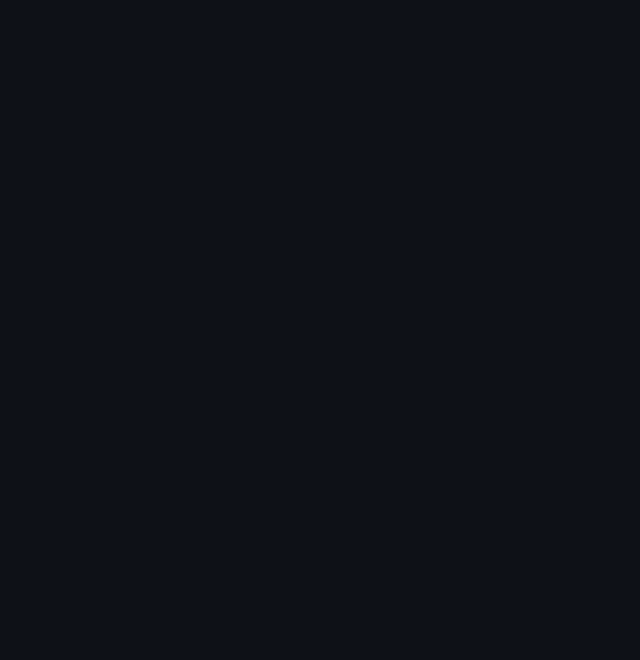
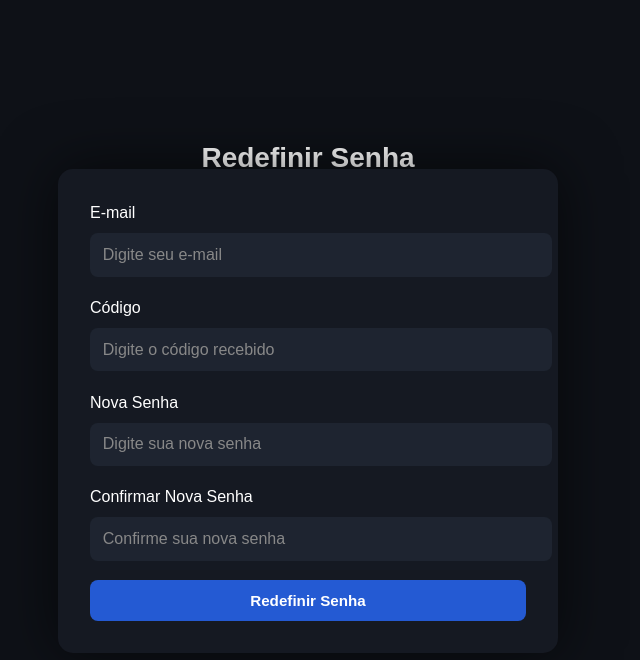
Before and after one commit to Masterbarreto/Front_Aulas, a React (Vite) app: page /reset-password-confirm in a window 1280 px wide. Before the commit this address had no page. Shown: the top 660 px of the page, without its empty margins (332-972 px from the left). Built offline with nearby package versions, Linux system fonts and the light colour scheme.

Commit message:
feat: add password reset and account validation functionality with new screens and routing

```diff
--- a/src/App.jsx
+++ b/src/App.jsx
@@ -1,11 +1,13 @@
 // App.tsx
-import { BrowserRouter as Router, Routes, Route } from 'react-router-dom';
+import { BrowserRouter as Router, Routes, Route } from "react-router-dom";
 import { LoginPages } from "../src/components/screens/Login";
-import {HomePage } from "../src/components/screens/Home";
-import {RegisterScreen} from "../src/components/screens/ResiterScreen";
+import { HomePage } from "../src/components/screens/Home";
+import { RegisterScreen } from "../src/components/screens/ResiterScreen";
+import { RenderPassword } from "../src/components/screens/renderPasword";
+import { ValidateAccount } from "../src/components/screens/ValidateAccount";
+import { ResetPasswordScreen } from "../src/components/screens/ResetPasswordScreen"; // Importa a nova tela
 
-
-import './App.css';
+import "./App.css";
 
 function App() {
   return (
@@ -14,6 +16,9 @@ function App() {
         <Route path="/" element={<LoginPages />} />
         <Route path="/home" element={<HomePage />} />
         <Route path="/register" element={<RegisterScreen />} />
+        <Route path="/reset-password" element={<RenderPassword />} />
+        <Route path="/validate-account" element={<ValidateAccount />} />
+        <Route path="/reset-password-confirm" element={<ResetPasswordScreen />} /> {/* Nova rota */}
       </Routes>
       <main className="content"></main>
     </Router>
--- a/src/components/screens/Login.tsx
+++ b/src/components/screens/Login.tsx
@@ -25,9 +25,13 @@ export function LoginPages() {
   } = useForm<LoginData>({ resolver: yupResolver(schema) });
 
   const [serverError, setServerError] = useState("");
+  const [loading, setLoading] = useState(false); // Estado para controlar o carregamento
   const navigate = useNavigate();
 
   const onSubmit = async (data: LoginData) => {
+    setLoading(true); // Ativa o estado de carregamento
+    setServerError(""); // Limpa mensagens de erro anteriores
+
     try {
       const response = await axios.post(`${import.meta.env.VITE_API_URL}/users/login`, data);
       console.log("Login bem-sucedido:", response.data);
@@ -44,7 +48,16 @@ export function LoginPages() {
       }
     } catch (error: any) {
       console.error("Erro ao fazer login:", error);
-      setServerError(error?.response?.data?.message || "Erro desconhecido.");
+      const errorMessage = error?.response?.data?.message || "Erro desconhecido.";
+
+      // Redireciona para a rota de validação se a conta não estiver verificada
+      if (errorMessage === "Conta não verificada. Verifique seu e-mail.") {
+        navigate("/validate-account", { state: { email: data.email } });
+      } else {
+        setServerError(errorMessage);
+      }
+    } finally {
+      setLoading(false); // Desativa o estado de carregamento
     }
   };
 
@@ -60,7 +73,7 @@ export function LoginPages() {
         <Controller
           control={control}
           name="email"
-          defaultValue="" // Define um valor padrão vazio
+          defaultValue=""
           render={({ field }) => (
             <input type="email" placeholder="Digite seu email" className="input" {...field} />
           )}
@@ -71,7 +84,7 @@ export function LoginPages() {
         <Controller
           control={control}
           name="password"
-          defaultValue="" // Define um valor padrão vazio
+          defaultValue=""
           render={({ field }) => (
             <input type="password" placeholder="Digite sua senha" className="input" {...field} />
           )}
@@ -79,11 +92,15 @@ export function LoginPages() {
 
         {serverError && <p className="error-message">{serverError}</p>}
 
+        {loading && <p className="loading-message">Carregando...</p>} {/* Indicador de carregamento */}
+
         <div className="container-forgot-password">
-          <a href="/">Esqueceu a senha?</a>
+          <a href="/reset-password">Esqueceu a senha?</a>
         </div>
 
-        <button type="submit" className="btn-login">Entrar</button>
+        <button type="submit" className="btn-login" disabled={loading}>
+          {loading ? "Entrando..." : "Entrar"} {/* Botão muda de texto durante o carregamento */}
+        </button>
 
         <div className="container-register-text">
           <p className="register-text">
--- /dev/null
+++ b/src/components/screens/ResetPasswordScreen.tsx
@@ -0,0 +1,89 @@
+import React, { useState } from "react";
+import axios from "axios";
+import { useNavigate } from "react-router-dom";
+import "../../Styles/Login.css";
+
+export function ResetPasswordScreen() {
+  const [email, setEmail] = useState("");
+  const [code, setCode] = useState("");
+  const [newPassword, setNewPassword] = useState("");
+  const [confirmPassword, setConfirmPassword] = useState("");
+  const [message, setMessage] = useState("");
+  const navigate = useNavigate();
+
+  const handleSubmit = async (e: React.FormEvent) => {
+    e.preventDefault();
+
+    if (newPassword !== confirmPassword) {
+      setMessage("As senhas não coincidem.");
+      return;
+    }
+
+    try {
+      const response = await axios.post(`${import.meta.env.VITE_API_URL}/users/reset-password`, {
+        email,
+        code,
+        newPassword,
+      });
+
+      setMessage("Senha redefinida com sucesso!");
+      setTimeout(() => navigate("/"), 2000); // Redireciona para a tela inicial após 2 segundos
+    } catch (error) {
+      setMessage("Erro ao redefinir a senha. Tente novamente.");
+    }
+  };
+
+  return (
+    <div className="container-principal">
+      <div className="container-logo">
+        <h1>Redefinir Senha</h1>
+      </div>
+
+      <form className="container-form" onSubmit={handleSubmit}>
+        <label className="input-label">E-mail</label>
+        <input
+          type="email"
+          placeholder="Digite seu e-mail"
+          className="input"
+          value={email}
+          onChange={(e) => setEmail(e.target.value)}
+          required
+        />
+
+        <label className="input-label">Código</label>
+        <input
+          type="text"
+          placeholder="Digite o código recebido"
+          className="input"
+          value={code}
+          onChange={(e) => setCode(e.target.value)}
+          required
+        />
+
+        <label className="input-label">Nova Senha</label>
+        <input
+          type="password"
+          placeholder="Digite sua nova senha"
+          className="input"
+          value={newPassword}
+          onChange={(e) => setNewPassword(e.target.value)}
+          required
+        />
+
+        <label className="input-label">Confirmar Nova Senha</label>
+        <input
+          type="password"
+          placeholder="Confirme sua nova senha"
+          className="input"
+          value={confirmPassword}
+          onChange={(e) => setConfirmPassword(e.target.value)}
+          required
+        />
+
+        {message && <p className="error-message">{message}</p>}
+
+        <button type="submit" className="btn-login">Redefinir Senha</button>
+      </form>
+    </div>
+  );
+}
--- a/src/components/screens/ResiterScreen.tsx
+++ b/src/components/screens/ResiterScreen.tsx
@@ -36,7 +36,8 @@ export function RegisterScreen() {
 
     if (result.success) {
       console.log("Registro bem-sucedido!");
-      navigate("/");
+      // Redireciona para a tela de validação com o e-mail do usuário
+      navigate("/validate-account", { state: { email: data.email } });
     } else {
       console.error(result.error);
       setServerError(result.error || "Erro desconhecido.");
--- /dev/null
+++ b/src/components/screens/ValidateAccount.tsx
@@ -0,0 +1,49 @@
+import React, { useState } from "react";
+import axios from "axios";
+import { useLocation, useNavigate } from "react-router-dom";
+import "../../Styles/Login.css"; // Reutilizando o CSS da tela de login
+
+export function ValidateAccount() {
+    const [code, setCode] = useState("");
+    const [message, setMessage] = useState("");
+    const location = useLocation();
+    const navigate = useNavigate();
+    const email = location.state?.email;
+
+    const handleSubmit = async (e: React.FormEvent) => {
+        e.preventDefault();
+
+        try {
+            const response = await axios.post(`${import.meta.env.VITE_API_URL}/users/verify`, {
+                email,
+                code,
+            });
+            setMessage("Conta verificada com sucesso!");
+            setTimeout(() => navigate("/"), 2000);
+        } catch (error) {
+            setMessage("Erro ao verificar a conta. Tente novamente.");
+        }
+    };
+
+    return (
+        <div className="container-principal">
+            <div className="container-logo">
+                <h1>Validação de Conta</h1>
+            </div>
+
+            <form className="container-form" onSubmit={handleSubmit}>
+                <label className="input-label">Código de Validação</label>
+                <input
+                    type="text"
+                    placeholder="Digite o código de validação"
+                    className="input"
+                    value={code}
+                    onChange={(e) => setCode(e.target.value)}
+                />
+                <button type="submit" className="btn-login">Validar</button>
+            </form>
+
+            {message && <p className="error-message">{message}</p>}
+        </div>
+    );
+}
--- /dev/null
+++ b/src/components/screens/renderPasword.tsx
@@ -0,0 +1,50 @@
+import React, { useState } from "react";
+import axios from "axios";
+import { useNavigate } from "react-router-dom";
+import "../../Styles/Login.css";
+
+export function RenderPassword() {
+  const [email, setEmail] = useState("");
+  const [message, setMessage] = useState("");
+  const navigate = useNavigate();
+
+  const handleSubmit = async (e: React.FormEvent) => {
+    e.preventDefault();
+
+    try {
+      const response = await axios.post(
+        `${import.meta.env.VITE_API_URL}/users/request-password-reset`,
+        { email }
+      );
+
+      setMessage("E-mail de redefinição enviado com sucesso!");
+      setTimeout(() => navigate("/reset-password-confirm", { state: { email } }), 2000); // Redireciona para a tela de redefinição de senha
+    } catch (error) {
+      setMessage("Erro ao enviar o e-mail. Tente novamente.");
+    }
+  };
+
+  return (
+    <div className="container-principal">
+      <div className="container-logo">
+        <h1>Solicitar Redefinição de Senha</h1>
+      </div>
+
+      <form className="container-form" onSubmit={handleSubmit}>
+        <label className="input-label">E-mail</label>
+        <input
+          type="email"
+          placeholder="Digite seu e-mail"
+          className="input"
+          value={email}
+          onChange={(e) => setEmail(e.target.value)}
+          required
+        />
+
+        {message && <p className="error-message">{message}</p>}
+
+        <button type="submit" className="btn-login">Enviar</button>
+      </form>
+    </div>
+  );
+}
```
